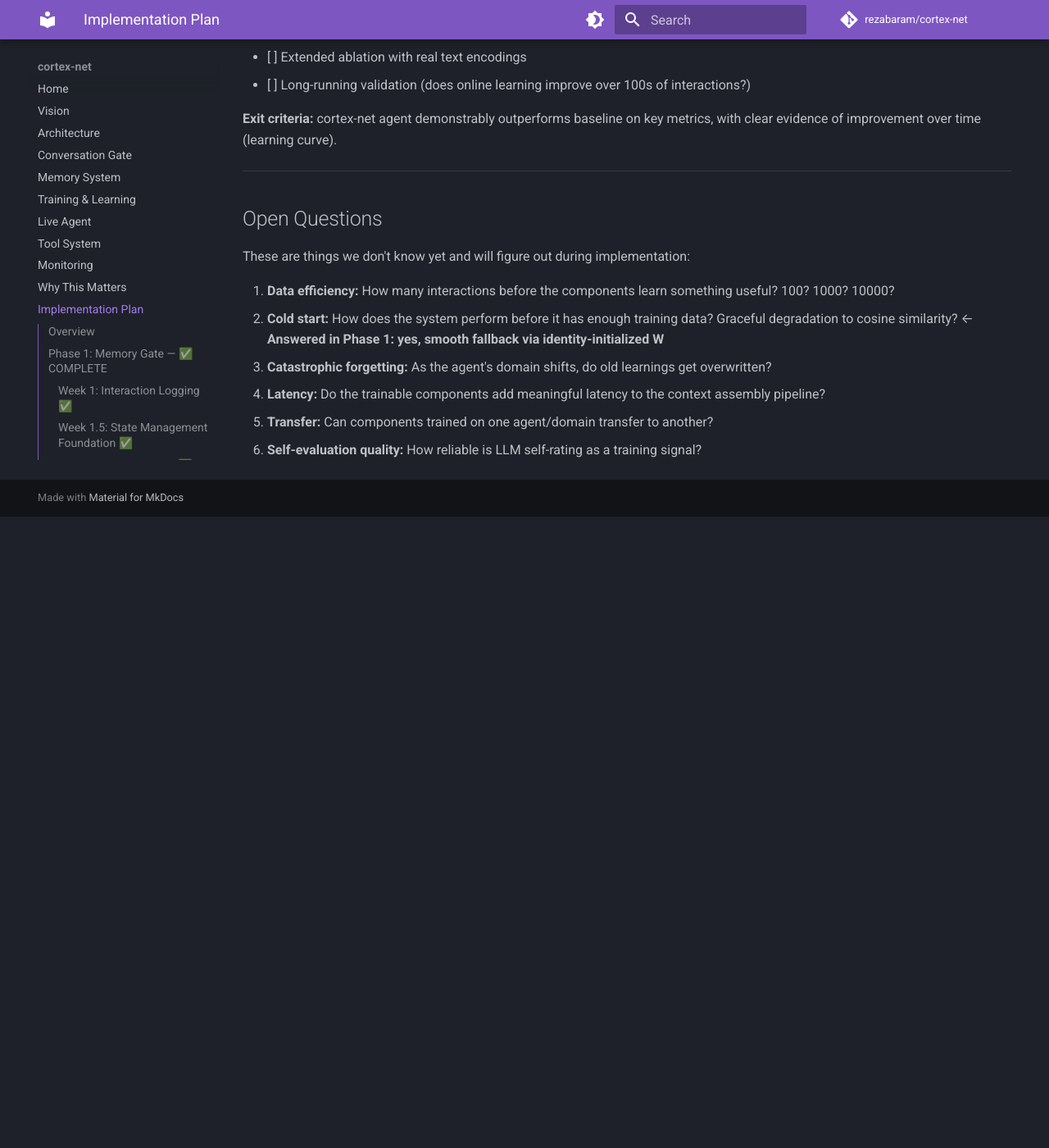
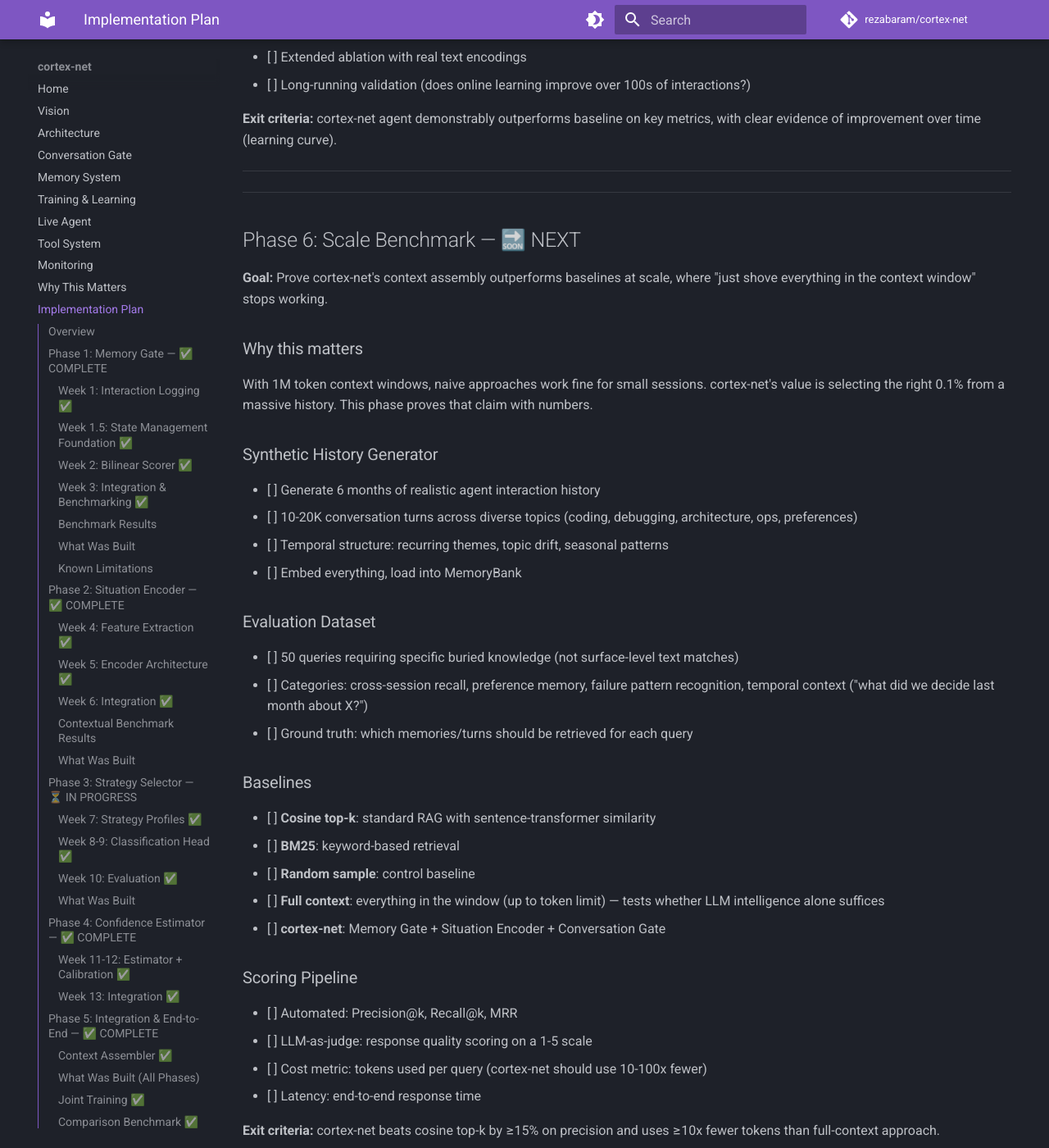
Before and after one commit to rezabaram/cortex-net, an MkDocs documentation site: the page built from docs/implementation.md, in a window 1280 px wide and 1400 px high, scrolled down 9351 px. Shown: the whole window at 82% size. Built offline with MkDocs 1.6.1 and Material for MkDocs 9.7.7, drawn with Linux system fonts in a browser that asks for light colours; comment, search, counter and statistics services are not loaded; before the commit the page ends 9981 px from its top, so only the background shows below that; some of the changed text lies outside the part shown.

Commit message:
Interaction stats + Phase 6/7 roadmap
- monitor: track context size, token usage, conv gate stats, LLM model
- agent: populate new stats fields from both OpenAI and Anthropic backends
- monitor log line now shows: gate=selected/total ctx=msgs/chars tok=in→out
- docs/implementation.md: Phase 6 (Scale Benchmark) + Phase 7 (Integration Layer)

```diff
--- a/docs/implementation.md
+++ b/docs/implementation.md
@@ -277,6 +277,67 @@
 
 ---
 
+---
+
+## Phase 6: Scale Benchmark — 🔜 NEXT
+
+**Goal:** Prove cortex-net's context assembly outperforms baselines at scale, where "just shove everything in the context window" stops working.
+
+### Why this matters
+With 1M token context windows, naive approaches work fine for small sessions. cortex-net's value is selecting the right 0.1% from a massive history. This phase proves that claim with numbers.
+
+### Synthetic History Generator
+- [ ] Generate 6 months of realistic agent interaction history
+- [ ] 10-20K conversation turns across diverse topics (coding, debugging, architecture, ops, preferences)
+- [ ] Temporal structure: recurring themes, topic drift, seasonal patterns
+- [ ] Embed everything, load into MemoryBank
+
+### Evaluation Dataset
+- [ ] 50 queries requiring specific buried knowledge (not surface-level text matches)
+- [ ] Categories: cross-session recall, preference memory, failure pattern recognition, temporal context ("what did we decide last month about X?")
+- [ ] Ground truth: which memories/turns should be retrieved for each query
+
+### Baselines
+- [ ] **Cosine top-k**: standard RAG with sentence-transformer similarity
+- [ ] **BM25**: keyword-based retrieval
+- [ ] **Random sample**: control baseline
+- [ ] **Full context**: everything in the window (up to token limit) — tests whether LLM intelligence alone suffices
+- [ ] **cortex-net**: Memory Gate + Situation Encoder + Conversation Gate
+
+### Scoring Pipeline
+- [ ] Automated: Precision@k, Recall@k, MRR
+- [ ] LLM-as-judge: response quality scoring on a 1-5 scale
+- [ ] Cost metric: tokens used per query (cortex-net should use 10-100x fewer)
+- [ ] Latency: end-to-end response time
+
+**Exit criteria:** cortex-net beats cosine top-k by ≥15% on precision and uses ≥10x fewer tokens than full-context approach.
+
+---
+
+## Phase 7: Integration Layer — 🔜 PLANNED
+
+**Goal:** Package cortex-net as a reusable context preprocessing layer that any LLM application can use.
+
+### Core API
+- [ ] `ContextFilter`: input = (query, history, memories) → output = optimally selected subset
+- [ ] Provider-agnostic: works with OpenAI, Anthropic, local models
+- [ ] Token-budget-aware: "give me the best context that fits in N tokens"
+- [ ] Pluggable into OpenClaw, LangChain, raw API calls
+
+### Deployment modes
+- [ ] Library: `pip install cortex-net`, import and use
+- [ ] Service: HTTP endpoint for context filtering
+- [ ] OpenClaw plugin: native integration (already partially done via cortex-memory extension)
+
+### Pre-trained weights
+- [ ] Ship default weights trained on Phase 6 synthetic data
+- [ ] Fine-tuning API for domain-specific adaptation
+- [ ] Zero-shot mode: works without training (cosine fallback)
+
+**Exit criteria:** A developer can `pip install cortex-net` and get better context assembly in <10 lines of code.
+
+---
+
 ## Open Questions
 
 These are things we don't know yet and will figure out during implementation:
```
Also changed, not shown: 2 other files.
